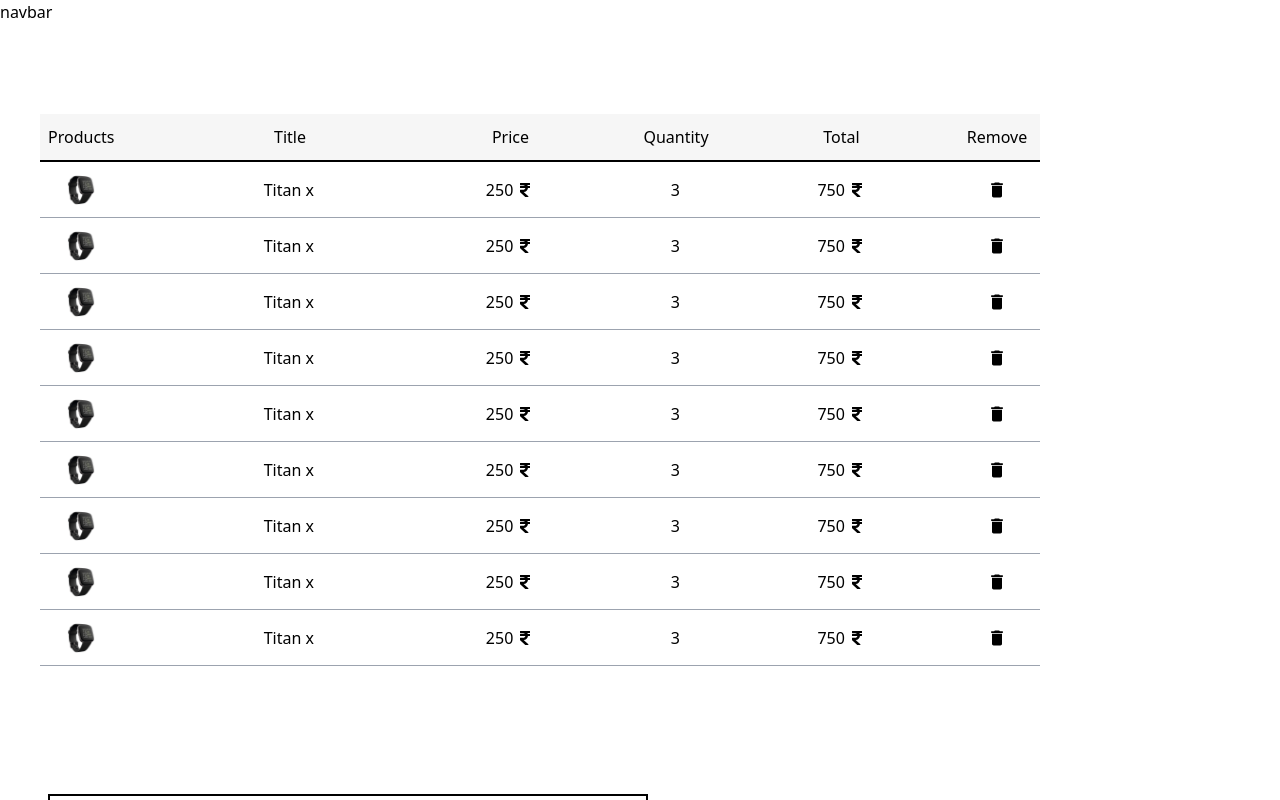
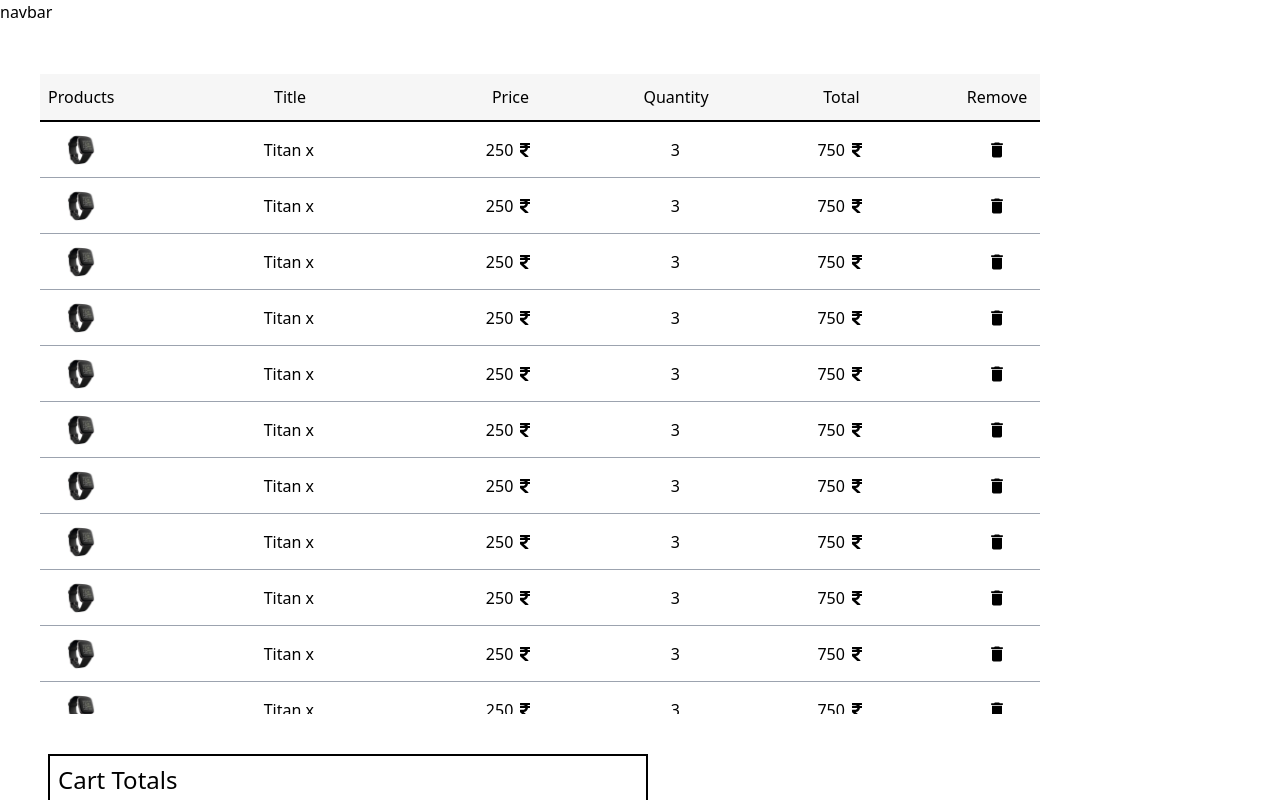
Before and after one commit to prajeesh-chavan/E-Commerce, a React (Vite) app: page /cart in a window 1280 px wide. Shown: the top 800 px of the page. Built offline with nearby package versions, Linux system fonts and the light colour scheme.

Commit message:
removed scrollbar

```diff
--- a/src/Pages/Cart.jsx
+++ b/src/Pages/Cart.jsx
@@ -18,7 +18,7 @@
 
     return (
         <section className='w-full px-10 '>
-            <div className=' max-w-[1000px] mt-[90px] h-[80vh] overflow-y-auto no-scrollbar  relative'>
+            <div className=' max-w-[1000px] mt-[50px] h-[80vh] overflow-y-auto no-scrollbar  relative'>
                 <div className='h-12 flex justify-between border-b-2 border-black max-sm:hidden sm:sticky top-0 bg-secondary px-2 '>
                     <p className=' flex justify-center items-center font-medium'>Products</p>
                     <p className='basis-[200px]  flex justify-center items-center font-medium'>Title</p>
--- a/src/data.js
+++ b/src/data.js
@@ -56,4 +56,28 @@
         "Quantity":3,
         "image":watch
     },
+    {
+        "title":"Titan x",
+        "Price":250,
+        "Quantity":3,
+        "image":watch
+    },
+    {
+        "title":"Titan x",
+        "Price":250,
+        "Quantity":3,
+        "image":watch
+    },
+    {
+        "title":"Titan x",
+        "Price":250,
+        "Quantity":3,
+        "image":watch
+    },
+    {
+        "title":"Titan x",
+        "Price":250,
+        "Quantity":3,
+        "image":watch
+    },
 ]
--- a/tailwind.config.js
+++ b/tailwind.config.js
@@ -4,10 +4,22 @@
   theme: {
     extend: {
       colors: {
-        "primary" : '#0b0b0b',
+        "primary": '#0b0b0b',
         "secondary": '#f6f6f6',
       },
     },
   },
-  plugins: [],
+  plugins: [
+    function ({ addUtilities }) {
+      addUtilities({
+        '.no-scrollbar': {
+          '-ms-overflow-style': 'none',  /* IE and Edge */
+          'scrollbar-width': 'none',     /* Firefox */
+        },
+        '.no-scrollbar::-webkit-scrollbar': {
+          display: 'none',               /* Chrome, Safari, and Opera */
+        },
+      });
+    },
+  ],
 };
```
